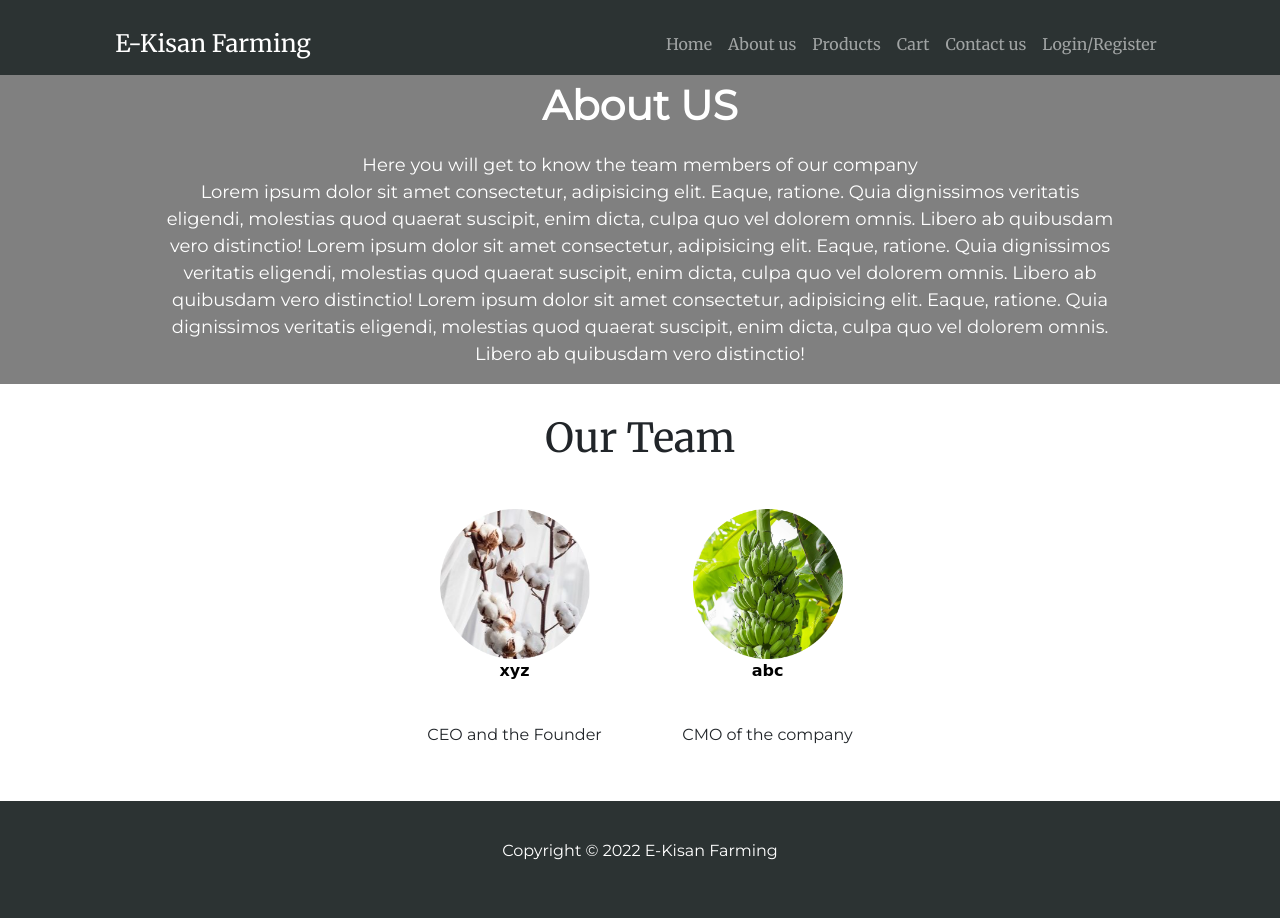
After one commit to PranavSheth12/E-Kisan-Farming, a Django app: page /aboutus in a window 1280 px wide. The commit adds this page. Run offline with Django 4.2, Linux system fonts and the light colour scheme; some libraries are stand-ins or nearby versions.

Commit message:
aboutus page

```diff
--- a/home/urls.py
+++ b/home/urls.py
@@ -7,4 +7,5 @@ urlpatterns = [
     path('contact-us',views.contact_us,name='contact-us'),
     path('products',views.products,name='products'),
     path('cart',views.cart,name='cart'),
+    path('aboutus',views.aboutus,name='aboutus'),
 ]
--- a/home/views.py
+++ b/home/views.py
@@ -25,3 +25,6 @@ def products(request):
 
 def cart(request):
     return render(request,'cart.html')
+
+def aboutus(request):
+    return render(request,'aboutus.html')
--- /dev/null
+++ b/static/CSS/aboutus.css
@@ -0,0 +1,123 @@
+body{
+    margin:0;
+    font-family: 'Merriweather', serif;
+    line-height: 1.5;
+}
+
+p{
+    font-family: 'Montserrat', sans-serif;
+}
+.navbar-nav{
+    margin-left:auto;
+}
+.navbar{
+    font-size: 1em;
+}
+.container-1{
+    background-color: #2C3333;
+    padding: 1% 9%;
+    padding-bottom:0;
+    color: #fff;
+}
+
+
+
+
+
+
+
+.background{
+
+	/* The background image will change whenever
+	we load the page */
+	background: grey;
+
+	/* This will make the background that have
+	been added will be darken */
+	background-blend-mode:darken;
+	background-size:cover;
+}
+
+.firstsection{
+
+	/* It is to make the height of the
+	viewport to be 100 */
+	height:100%;
+}
+
+.box-main{
+
+	/* This is to display the contact us and the
+	sentences below it to be displayed in flex */
+	display:flex;
+	justify-content:center;
+	align-items:center;
+
+	/* This is to display the text to have
+	a color of white */
+	color:white;
+
+	/* Now we will set the margin to auto */
+	/* This will make all the text to be
+	displayed at the center of the page */
+	margin:auto;
+
+	/* This will make the text to display at
+	the center of the page vertically */
+	height:80%;
+}
+
+.firstHalf{
+	width:75%;
+	display:flex;
+
+	/* It is to specify the direction of
+	the flexible items */
+	flex-direction:column;
+	justify-content:center
+}
+
+.firstHalf img{
+	display:flex;
+	border-radius:9050px;
+}
+
+/* This is used to make the text to
+appear bigger */
+/* Now we have used a font here to distinguish
+itself from the next text */
+.text-big{
+	/* font-family: 'Piazzolla', serif; */
+
+	/* The text to have a style of bold */
+	font-weight: bold;
+
+	/* The size of the text to be appearing as
+	bigger to distinguish itself from the text
+	in the class text-small */
+	font-size: 41px;
+
+	/* The text to be aligned at center */
+	text-align:center;
+}
+
+.text-small{
+	/* font-family: 'Sansita Swashed', cursive; */
+	font-size: 18px;
+	text-align:center;
+}
+
+
+
+.service{
+	text-align: center;
+}
+.box{
+	display: inline-block;
+	padding:3% 3%;
+}
+.box-img{
+	height:150px;
+	width:150px;
+
+}
--- /dev/null
+++ b/templates/aboutus.html
@@ -0,0 +1,78 @@
+{% extends "generic.html" %} {% load static %} {% block CSS-links %}
+<link rel="stylesheet" href="{% static 'CSS/aboutus.css' %} " />
+
+{% endblock CSS-links %} {% block container-2 %}
+
+<section class="container-2">
+  <section class="background firstsection">
+    <div class="box-main">
+      <div class="firstHalf">
+        <p class="text-big">About US</p>
+
+        <p class="text-small">
+          Here you will get to know the team members of our company <br />
+          Lorem ipsum dolor sit amet consectetur, adipisicing elit. Eaque,
+          ratione. Quia dignissimos veritatis eligendi, molestias quod quaerat
+          suscipit, enim dicta, culpa quo vel dolorem omnis. Libero ab quibusdam
+          vero distinctio! Lorem ipsum dolor sit amet consectetur, adipisicing
+          elit. Eaque, ratione. Quia dignissimos veritatis eligendi, molestias
+          quod quaerat suscipit, enim dicta, culpa quo vel dolorem omnis. Libero
+          ab quibusdam vero distinctio! Lorem ipsum dolor sit amet consectetur,
+          adipisicing elit. Eaque, ratione. Quia dignissimos veritatis eligendi,
+          molestias quod quaerat suscipit, enim dicta, culpa quo vel dolorem
+          omnis. Libero ab quibusdam vero distinctio!
+        </p>
+
+
+      </div>
+    </div>
+  </section>
+
+  <section class="service">
+    <h1 class="h-primary center" style="margin-top: 30px; text-align: center">
+      Our Team
+    </h1>
+
+    <div class="service">
+      <div class="box">
+        <img src="{% static 'Images/cotton-modified.png' %}" class="box-img" alt="picture not displayed" />
+        <br />
+
+        <p class="center">
+          <a href="#xyz" style="
+              text-decoration: none;
+              color: black;
+              font-weight: bold;
+              font-family: 'Langar', cursive;
+            ">
+            xyz
+          </a>
+        </p>
+
+        <br />
+
+        <p>CEO and the Founder</p>
+      </div>
+
+      <div class="box">
+        <img src="{% static 'Images/banana-modified.png' %}" class="box-img" alt="picture not displayed" />
+        <br />
+
+        <p class="center">
+          <a href="#abc" style="
+              text-decoration: none;
+              color: black;
+              font-weight: bold;
+              font-family: 'Langar', cursive;
+            ">
+            abc
+          </a>
+        </p>
+        <br />
+        <p>CMO of the company</p>
+      </div>
+    </div>
+  </section>
+
+  {% endblock container-2 %}
+</section>
--- a/templates/generic.html
+++ b/templates/generic.html
@@ -42,6 +42,9 @@
                         <a class="nav-link " aria-current="page" href="{% url 'home' %}">Home</a>
                     </li>
                     <li class="nav-item">
+                        <a class="nav-link " aria-current="page" href="{% url 'aboutus' %}">About us</a>
+                    </li>
+                    <li class="nav-item">
                         <a class="nav-link " aria-current="page" href="{% url 'products' %}">Products</a>
                     </li>
                     <li class="nav-item">
--- a/templates/index.html
+++ b/templates/index.html
@@ -37,6 +37,9 @@
                 <ul class="navbar-nav">
                     <li class="nav-item">
                         <a class="nav-link " aria-current="page" href="{% url 'home' %}">Home</a>
+                    </li>
+                    <li class="nav-item">
+                        <a class="nav-link " aria-current="page" href="{% url 'aboutus' %}">About us</a>
                     </li>
                     <li class="nav-item">
                         <a class="nav-link " aria-current="page" href="{% url 'products' %}">Products</a>
--- a/templates/profile.html
+++ b/templates/profile.html
@@ -14,7 +14,6 @@
                <img src="{% static 'Images/profile.png'%}" alt="" class="profimg">
              </div>
              <div class="col-lg-8">
-
              </div>
           </div>
        </div>
```
Also changed, not shown: db.sqlite3.
